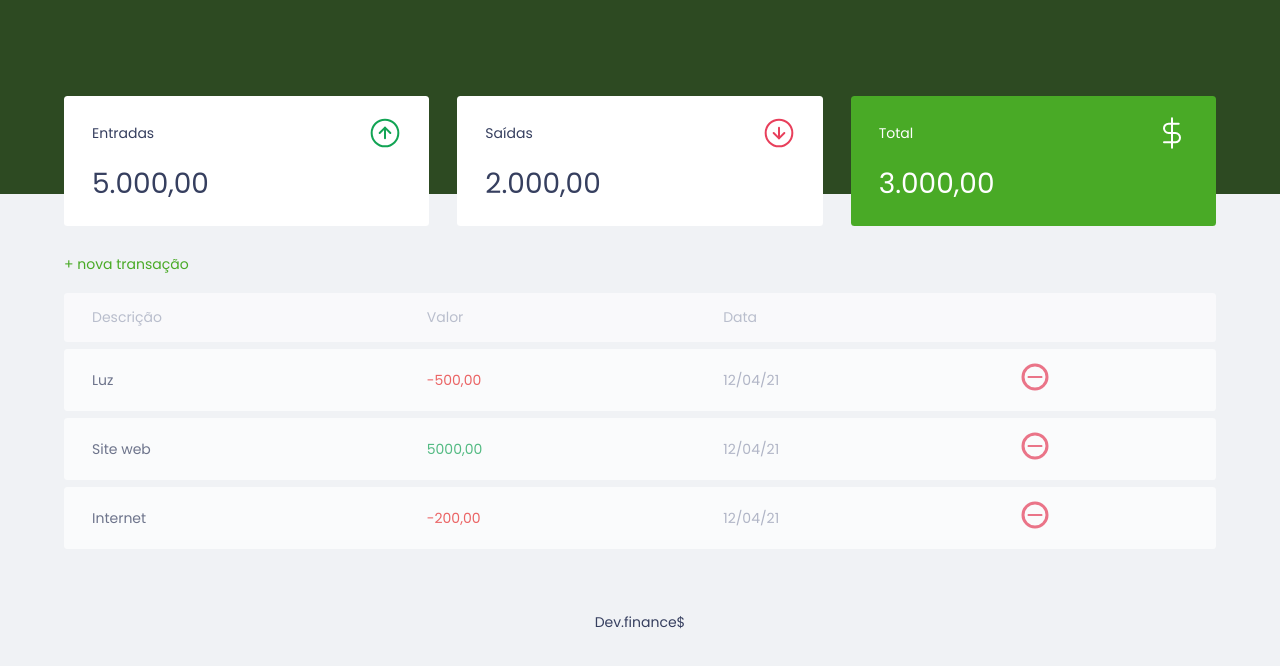
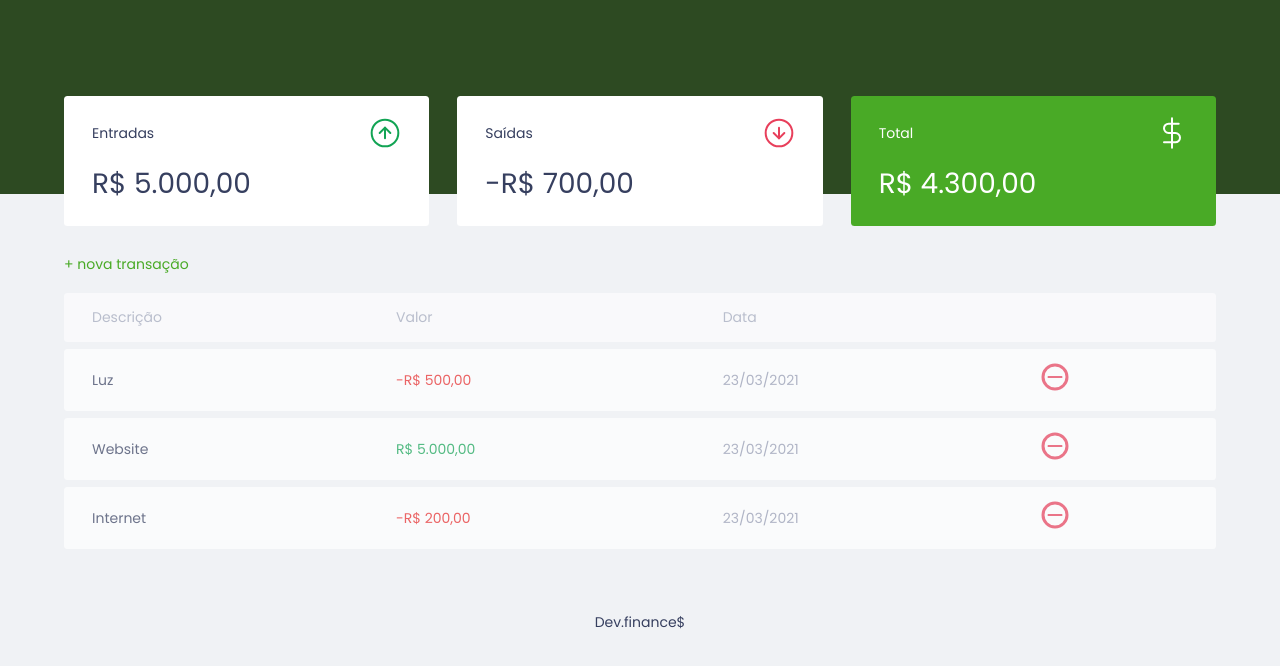
Before and after one commit to daviEstevam02/DevFinance, a plain HTML site: page index.html in a window 1280 px wide. Shown: the part 74-740 px from the top of the page. Drawn offline with Linux system fonts and the light colour scheme.

Commit message:
creating js file

```diff
--- a/index.html
+++ b/index.html
@@ -23,27 +23,27 @@
                     <span>Entradas</span>
                     <img src="./assets/income.svg" alt="Entradas">
                 </h3>
-                <p>5.000,00</p>
+                <p id="income">5.000,00</p>
             </div>
             <div class="card">
                 <h3>
                     <span>Saídas</span>
                     <img src="./assets/expense.svg" alt="Entradas">
                 </h3>
-                <p>2.000,00</p>
+                <p id="expense">2.000,00</p>
             </div>
             <div class="card green">
                 <h3>
                     <span>Total</span>
                     <img src="./assets/total.svg" alt="Entradas">
                 </h3>
-                <p>3.000,00</p>
+                <p id="total">3.000,00</p>
             </div>
         </section>
         <section id="transaction">
 
             <a
-                onclick="Modal.open()"
+                onclick="Modal.changeModalState()"
                 href="#"
                 class="button new"
             >
@@ -60,30 +60,7 @@
                     </tr>
                 </thead>
                 <tbody>
-                    <tr>
-                        <td class="description">Luz</td>
-                        <td class="expense">-500,00</td>
-                        <td class="date">12/04/21</td>
-                        <td>
-                            <img src="./assets/minus.svg" alt="">
-                        </td>
-                    </tr>
-                    <tr>
-                        <td class="description">Site web</td>
-                        <td class="income">5000,00</td>
-                        <td class="date">12/04/21</td>
-                        <td>
-                            <img src="./assets/minus.svg" alt="">
-                        </td>
-                    </tr>
-                    <tr>
-                        <td class="description">Internet</td>
-                        <td class="expense">-200,00</td>
-                        <td class="date">12/04/21</td>
-                        <td>
-                            <img src="./assets/minus.svg" alt="">
-                        </td>
-                    </tr>
+
                 </tbody>
             </table>
         </section>
@@ -128,7 +105,7 @@
 
             <div class="modal-buttons">
                 <a
-                    onclick="Modal.close()"
+                    onclick="Modal.changeModalState()"
                     href="#"
                     class="button cancel"
                 >
--- a/index.js
+++ b/index.js
@@ -1,10 +1,122 @@
+//Open and close Modal
+const Modal = {
+    changeModalState(){
+        document.querySelector('.modal-overlay').classList.toggle('active')
+    }
+}
 
-const Modal = {
-    open(){
-        document.querySelector('.modal-overlay').classList.add('active')
+const transactions = [{
+    id:1,
+    description:'Luz',
+    amount:-50000,
+    date:'23/03/2021'
+},
+{
+    id:2,
+    description:'Website',
+    amount:500000,
+    date:'23/03/2021'
+},
+{
+    id:3,
+    description:'Internet',
+    amount:-20000,
+    date:'23/03/2021'
+}
+]
+
+const Transaction = {
+    income(){
+        let income = 0;
+
+        transactions.forEach((transaction) => {
+            if(transaction.amount > 0){
+
+                income += transaction.amount;
+
+            }
+        })
+
+        return income
+    },
+    expenses(){
+        //somar saídas
+        let expense = 0;
+
+        transactions.forEach((transaction) => {
+            if(transaction.amount < 0){
+
+                expense += transaction.amount;
+
+            }
+        })
+
+        return expense
 
     },
-    close(){
-        document.querySelector('.modal-overlay').classList.remove('active')
+    total(){
+
+        return Transaction.income() + Transaction.expenses();
+
     }
 }
+
+//FormatCurrency
+const Utils = {
+    formatCurrency(value){
+        const signal = Number(value) < 0? "-":"";
+
+        value = String(value).replace(/\D/g,"")
+
+        value = Number(value)/100
+
+        value = value.toLocaleString("pt-BR",{
+            style:"currency",
+            currency:"BRL"
+        })
+
+        return signal + value
+    }
+}
+
+//Add values at HTML
+const DOM = {
+    transactionsContainer: document.querySelector('#data-table tbody'),
+
+    //Add transaction in table
+    addTransaction(transaction, index){
+        const tr = document.createElement('tr')
+        tr.innerHTML = DOM.innerHTMLTransaction(transaction)
+
+        DOM.transactionsContainer.appendChild(tr)
+    },
+
+    innerHTMLTransaction(transaction){
+
+        const CSSclass = transaction.amount > 0 ? "income" : "expense"
+
+        const amount = Utils.formatCurrency(transaction.amount);
+
+        const html = `
+                <td class="description">${transaction.description}</td>
+                <td class="${CSSclass}">${amount}</td>
+                <td class="date">${transaction.date}</td>
+                <td>
+                    <img src="./assets/minus.svg" alt="">
+                </td>
+        `
+        return html
+    },
+
+    updateSummary(){
+        document.getElementById('income').innerHTML = Utils.formatCurrency(Transaction.income())
+        document.getElementById('expense').innerHTML = Utils.formatCurrency(Transaction.expenses())
+        document.getElementById('total').innerHTML = Utils.formatCurrency(Transaction.total())
+    }
+}
+
+transactions.forEach((transaction)=> {
+    DOM.addTransaction(transaction)
+})
+
+DOM.updateSummary()
```
